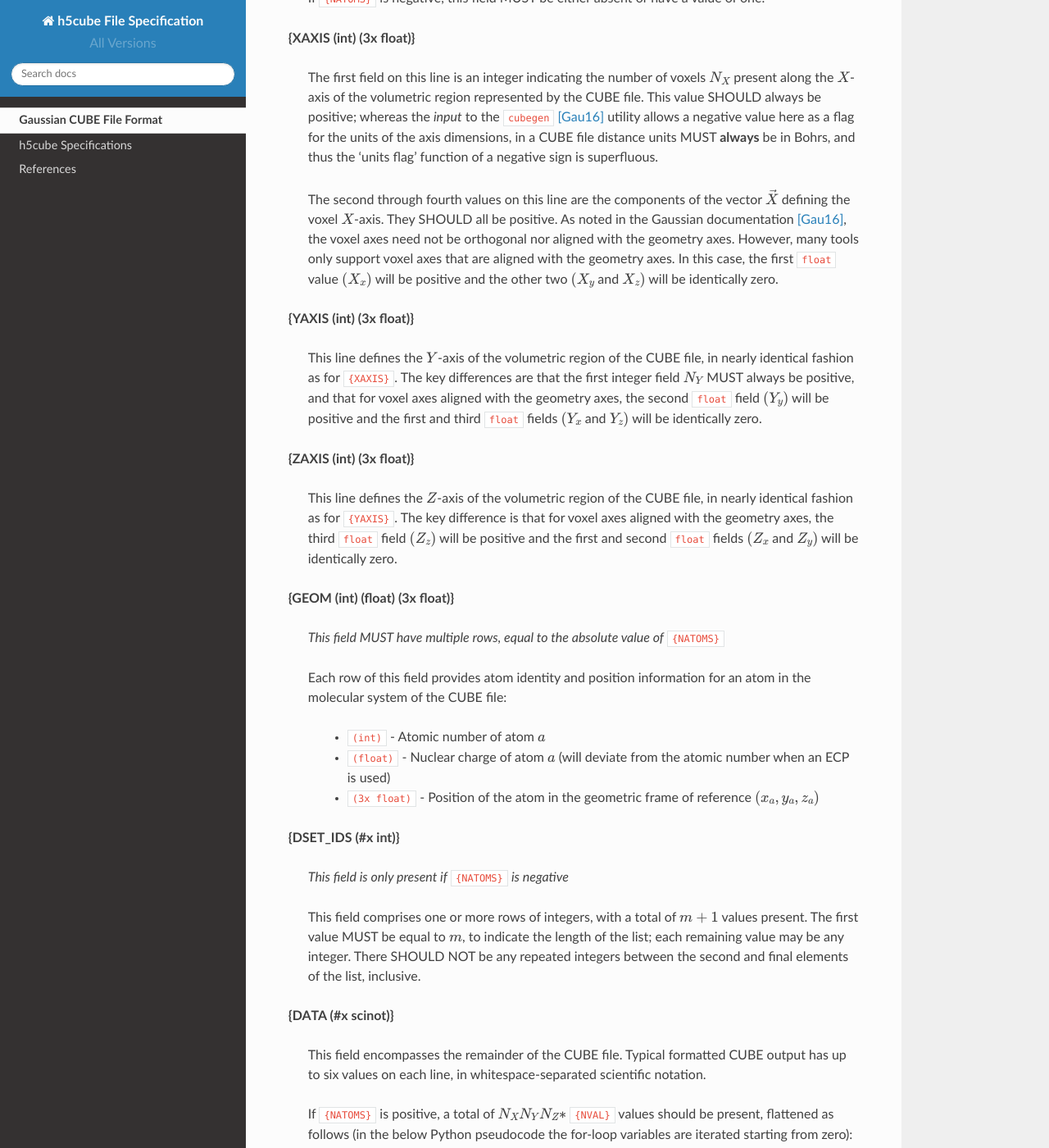
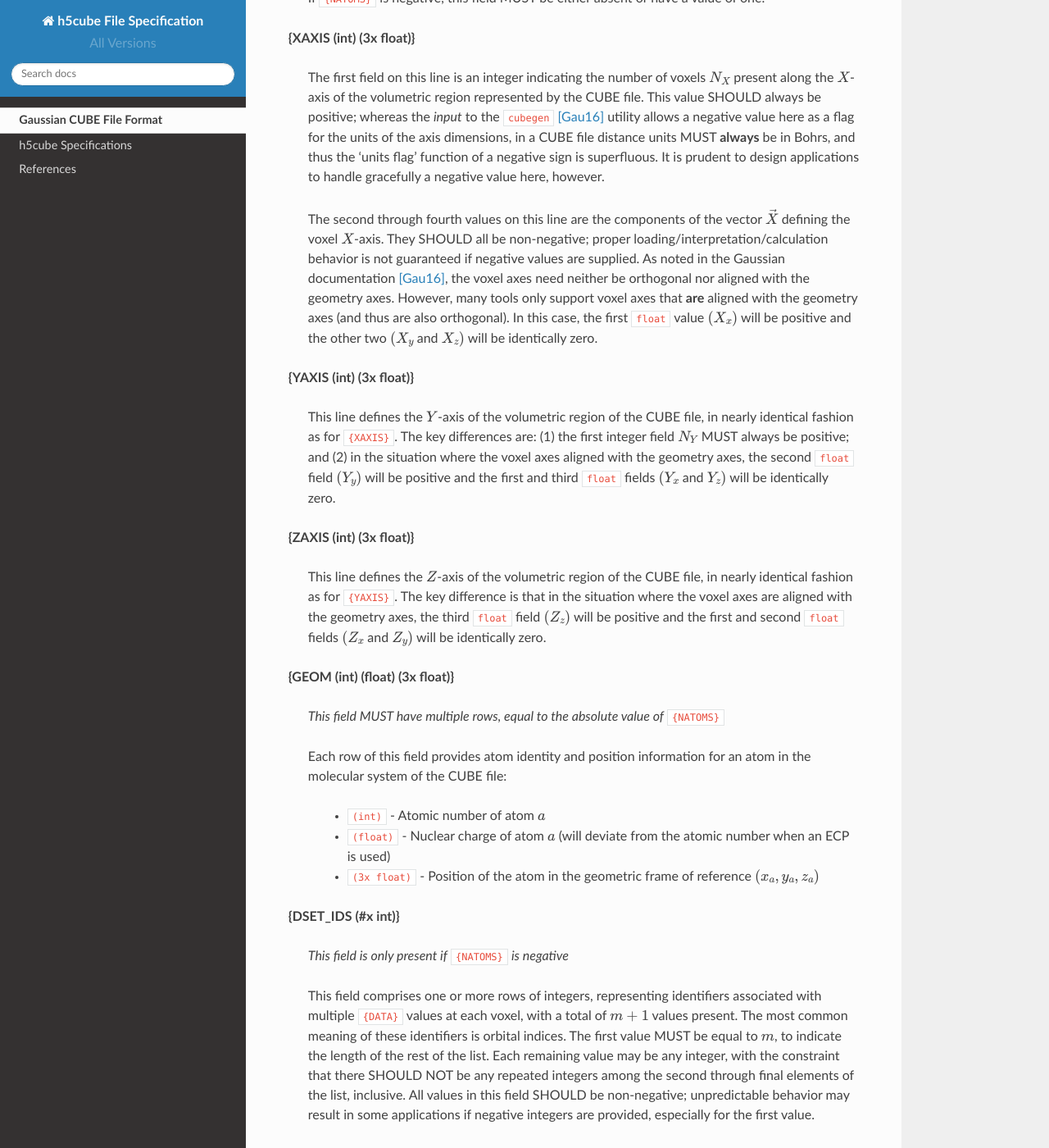
Before and after one commit to bskinn/h5cube-spec, a Sphinx documentation site: the page built from doc/source/cubeformat.rst, in a window 1280 px wide and 1400 px high, scrolled down 2476 px. Shown: the whole window at 82% size. Built offline with Sphinx 7.4.7 and the Read the Docs theme 2.0.0, drawn with Linux system fonts in a browser that asks for light colours; some of the changed text lies outside the part shown.

Commit message:
DRAFT: Proofreading
cubeformat.rst: First pass through full document complete.
  {DSET_IDS} and {GEOM} need to be reviewed one more time with
  fresh eyes before merging to master.

```diff
--- a/doc/source/cubeformat.rst
+++ b/doc/source/cubeformat.rst
@@ -139,14 +139,18 @@ Field Descriptions
     value SHOULD always be positive; whereas the *input* to the ``cubegen`` [Gau16]_
     utility allows a negative value here as a flag for the units of the axis dimensions,
     in a CUBE file distance units MUST **always** be in Bohrs, and thus the 'units flag'
-    function of a negative sign is superfluous.
+    function of a negative sign is superfluous. It is prudent to design applications to
+    handle gracefully a negative value here, however.
 
     The second through fourth values on this line are the components of the vector
     :math:`\vec X`
-    defining the voxel :math:`X`-axis.  They SHOULD all be positive. As noted in the
-    Gaussian documentation [Gau16]_, the voxel axes need not be orthogonal
+    defining the voxel :math:`X`-axis.  They SHOULD all be non-negative; proper
+    loading/interpretation/calculation behavior is
+    not guaranteed if negative values are supplied. As noted in the
+    Gaussian documentation [Gau16]_, the voxel axes need neither be orthogonal
     nor aligned with the geometry axes. However, many tools only support
-    voxel axes that are aligned with the geometry axes.  In this case, the first
+    voxel axes that **are** aligned with the geometry axes (and thus are also orthogonal).
+    In this case, the first
     ``float`` value :math:`\left(X_x\right)` will be positive and the other two
     :math:`\left(X_y\right.` and :math:`\left.X_z\right)` will be identically zero.
 
@@ -155,8 +159,9 @@ Field Descriptions
 **{YAXIS (int) (3x float)}**
 
     This line defines the :math:`Y`-axis of the volumetric region of the CUBE file,
-    in nearly identical fashion as for ``{XAXIS}``.  The key differences are that the
-    first integer field :math:`N_Y` MUST always be positive, and that for voxel axes
+    in nearly identical fashion as for ``{XAXIS}``.  The key differences are: (1) the
+    first integer field :math:`N_Y` MUST always be positive; and (2) in the situation
+    where the voxel axes
     aligned with the geometry axes, the second ``float`` field
     :math:`\left(Y_y\right)` will be positive and the first and third ``float``
     fields :math:`\left(Y_x\right.` and :math:`\left.Y_z\right)` will be
@@ -167,8 +172,9 @@ Field Descriptions
 **{ZAXIS (int) (3x float)}**
 
     This line defines the :math:`Z`-axis of the volumetric region of the CUBE file,
-    in nearly identical fashion as for ``{YAXIS}``.  The key difference is that for
-    voxel axes aligned with the geometry axes, the third ``float`` field
+    in nearly identical fashion as for ``{YAXIS}``.  The key difference is that in
+    the situation where the voxel axes are aligned with the geometry axes,
+    the third ``float`` field
     :math:`\left(Z_z\right)` will be positive and the first and second ``float``
     fields :math:`\left(Z_x\right.` and :math:`\left.Z_y\right)` will be
     identically zero.
@@ -197,11 +203,16 @@ Field Descriptions
 
     *This field is only present if* ``{NATOMS}`` *is negative*
 
-    This field comprises one or more rows of integers, with a total of :math:`m+1`
-    values present. The first value MUST be equal to :math:`m`, to indicate the
-    length of the list; each remaining value may be any integer. There SHOULD NOT
-    be any repeated integers between the second and final elements of the list,
-    inclusive.
+    This field comprises one or more rows of integers, representing identifiers
+    associated with multiple ``{DATA}`` values at each voxel, with a total of
+    :math:`m+1` values present. The most common meaning of these identifiers
+    is orbital indices.  The first value MUST be equal to :math:`m`, to indicate the
+    length of the rest of the list. Each remaining value may be any integer, with
+    the constraint that there SHOULD NOT
+    be any repeated integers among the second through final elements of the list,
+    inclusive.  All values in this field SHOULD be non-negative; unpredictable
+    behavior may result in some applications if negative integers are provided,
+    especially for the first value.
 
 .. _cubeformat-DATA:
 
@@ -234,12 +245,16 @@ Field Descriptions
                 for k in range(NZ):
                     for l in range(m):
 
-                        write({DATA}[i, j, k, l])
-                        if (k*{NVAL} + l) mod 6 == 5:
+                        write(data_array[i, j, k, l])
+                        if (k*m + l) mod 6 == 5:
                             write('\n')
 
                 write('\n')
 
+    The sequence of the data values along the last (``l``) dimension of the data array
+    for each ``i, j, k`` MUST match
+    the sequence of the identifiers provided in ``{DSET_IDS}``.
+
     Regardless of the value of ``{NATOMS}``, as illustrated above a newline is typically
     inserted after the block of data corresponding to each :math:`\left(X_i, Y_j\right)`
-    pair is written.
+    pair.
```
Also changed, not shown: other parts of doc/source/cubeformat.rst (+1 -1 lines).
